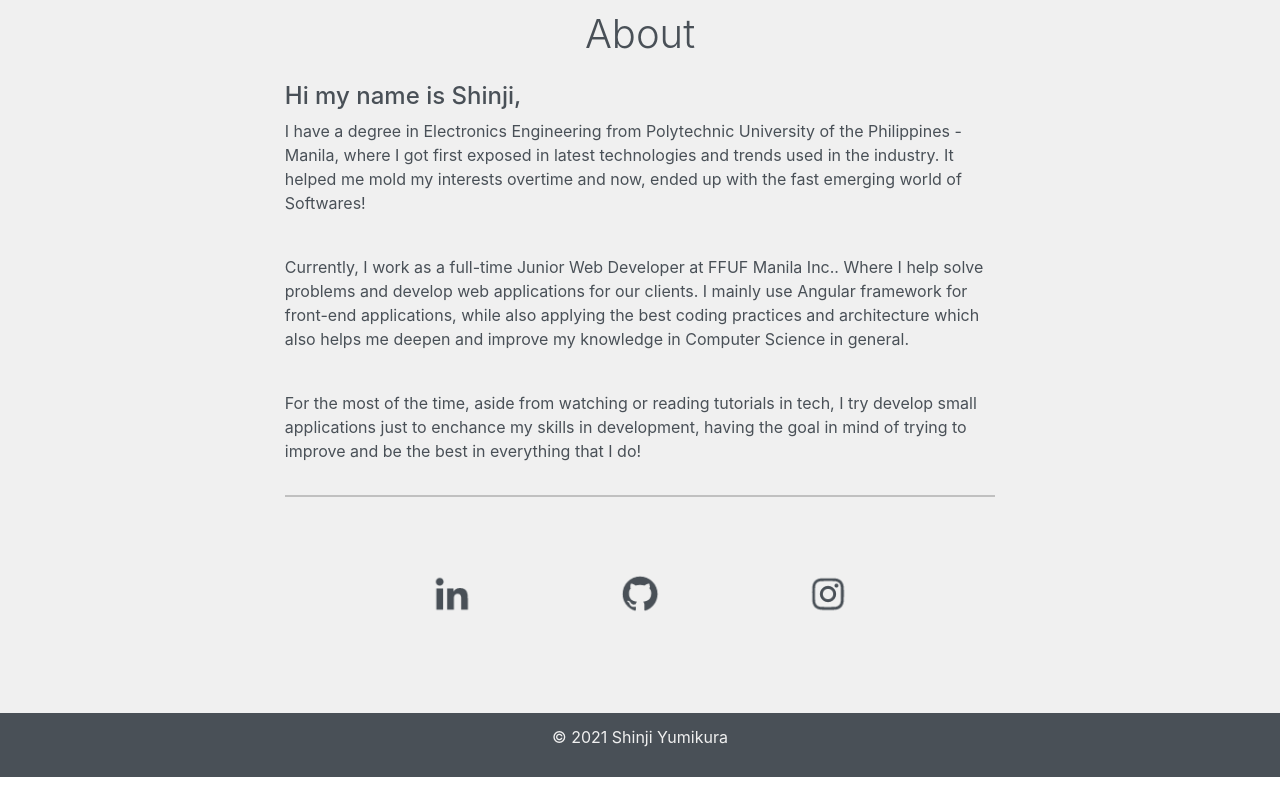
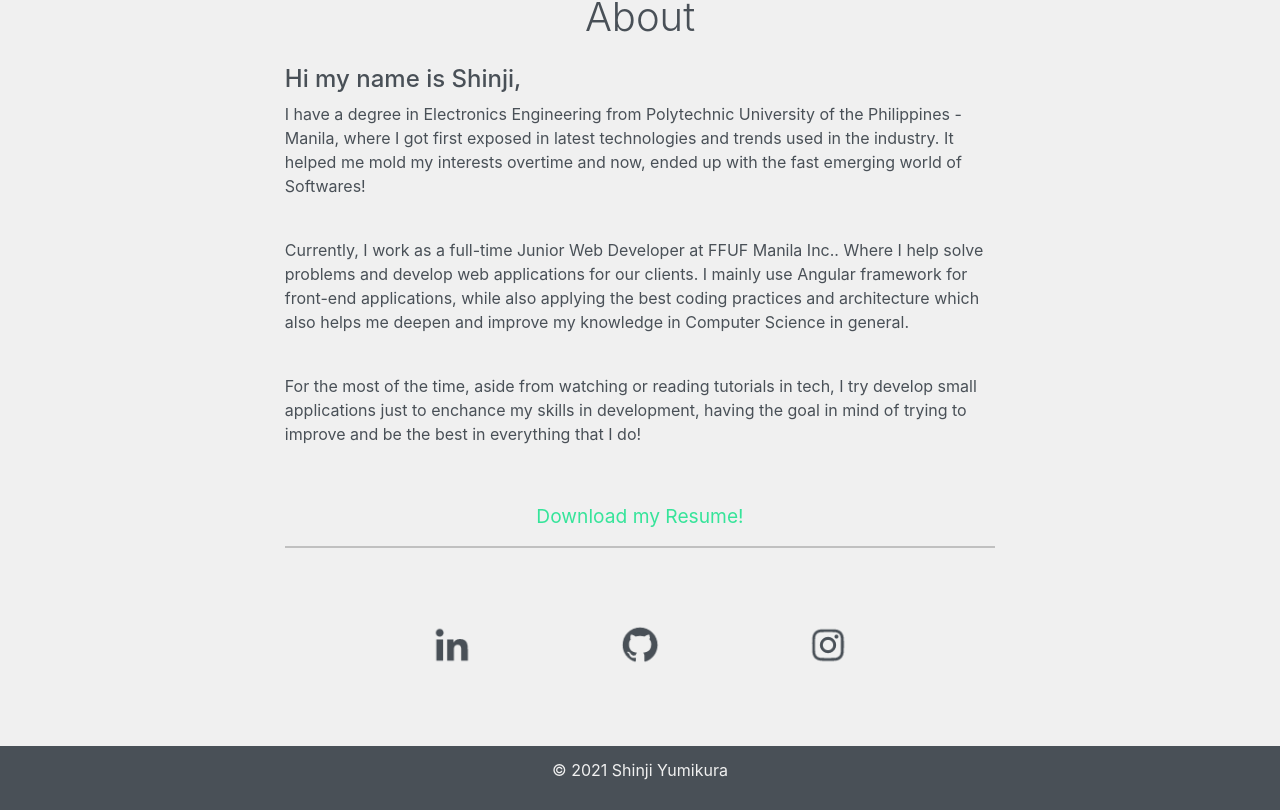
Before and after one commit to jinzai07/jinzai07.github.io, an Angular app: page / in a window 1280 px wide. Shown: the part 3636-4446 px from the top of the page. Before the commit the page ends 4413 px from the top, so only its background shows below. Built offline with nearby package versions, Linux system fonts and the light colour scheme; what ngx-mzd-timeline would draw is missing.

Commit message:
feat: add resume

```diff
--- a/src/app/app.component.html
+++ b/src/app/app.component.html
@@ -235,6 +235,7 @@
         <p>Currently, I work as a full-time Junior Web Developer at <a href="https://ffuf.de/manila" target="_blank">FFUF Manila Inc.</a>. Where I help solve problems and develop web applications for our clients. I mainly use Angular framework for front-end applications, while also applying the best coding practices and architecture which also helps me deepen and improve my knowledge in Computer Science in general.</p>
         <br>
         <p>For the most of the time, aside from watching or reading tutorials in tech, I try develop small applications just to enchance my skills in development, having the goal in mind of trying to improve and be the best in everything that I do!</p>
+        <a href="assets/files/shinji-yumikura-resume-2021.pdf" download class="sy-main__resume">Download my Resume!</a>
         <hr class="sy-main__hr">
         <div class="sy-main__social">
           <img src="assets/icons/linkedin-logo.png" alt="linkedin" class="sy-main__social--icon" (click)="navigateTo(Link.LINKEDIN)">
--- a/src/app/app.component.scss
+++ b/src/app/app.component.scss
@@ -172,4 +172,11 @@
     justify-content: center;
   }
 
+  &__resume {
+    color: $primary;
+    text-align: center;
+    margin-top: 40px;
+    font-size: 1.2rem;
+  }
+
 }
```
Also changed, not shown: 1 other file (tests, documents, lock files or other folders).
